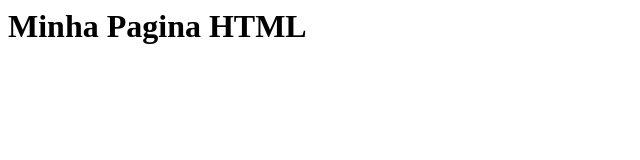
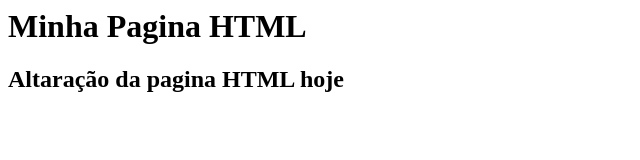
Before and after one commit to paulabraunn/gama-no-github, a plain HTML site: page index.html in a window 1280 px wide. Shown: the whole page, without its empty margins (0-640 px from the left). Drawn offline with Linux system fonts and the light colour scheme.

Commit message:
arquivo index.html atualizado novamente

```diff
--- a/index.html
+++ b/index.html
@@ -1,5 +1,6 @@
 <hmtl>
  <body>
   <h1>Minha Pagina HTML</h1>
+  <h2> Altaração da pagina HTML hoje</h2>
  </body>
 </html>
```
